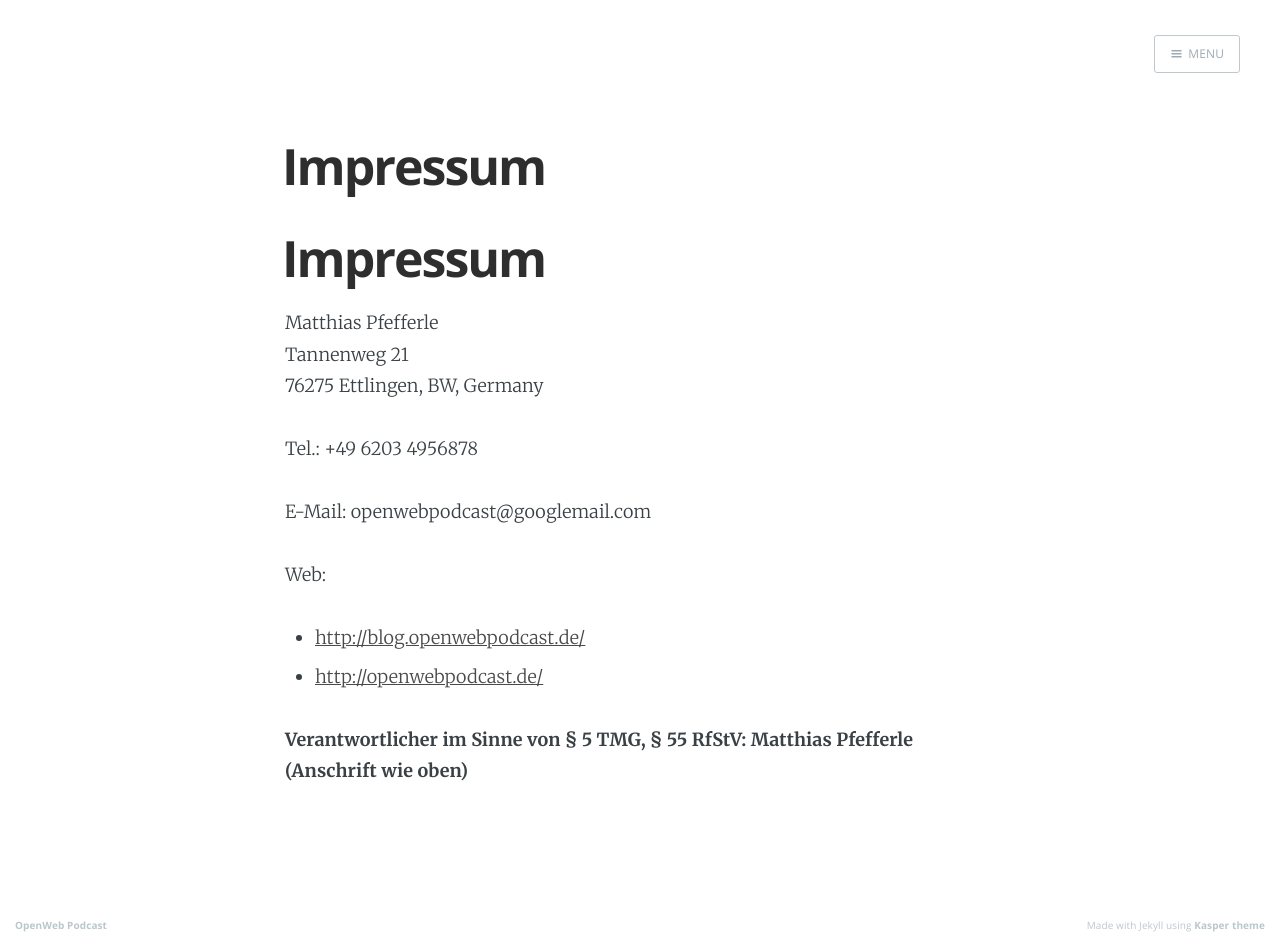
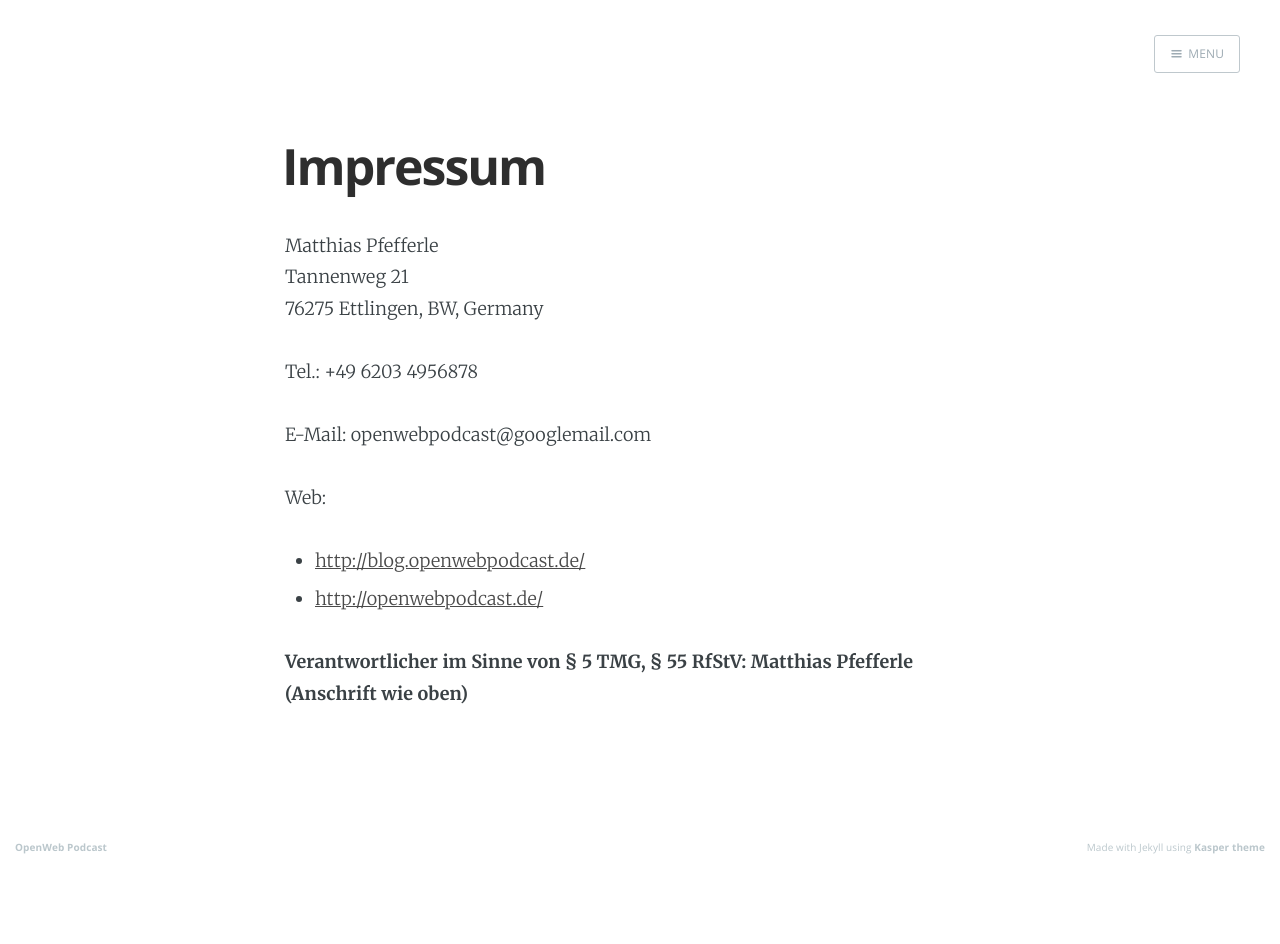
Before and after one commit to OpenWeb-Podcast/website, a Jekyll site: the page built from impressum.md, in a window 1280 px wide. Built offline with Jekyll 4.4.1, drawn with Linux system fonts in a browser that asks for light colours; our own code applies the rules of GitHub Pages for plain Markdown files; after the commit the page ends 900 px from its top, so only the background shows below that.

Commit message:
Update impressum.md

```diff
--- a/impressum.md
+++ b/impressum.md
@@ -9,8 +9,6 @@
 published: true
 
 ---
-
-# Impressum
 
 Matthias Pfefferle<br />
 Tannenweg 21<br />
```
